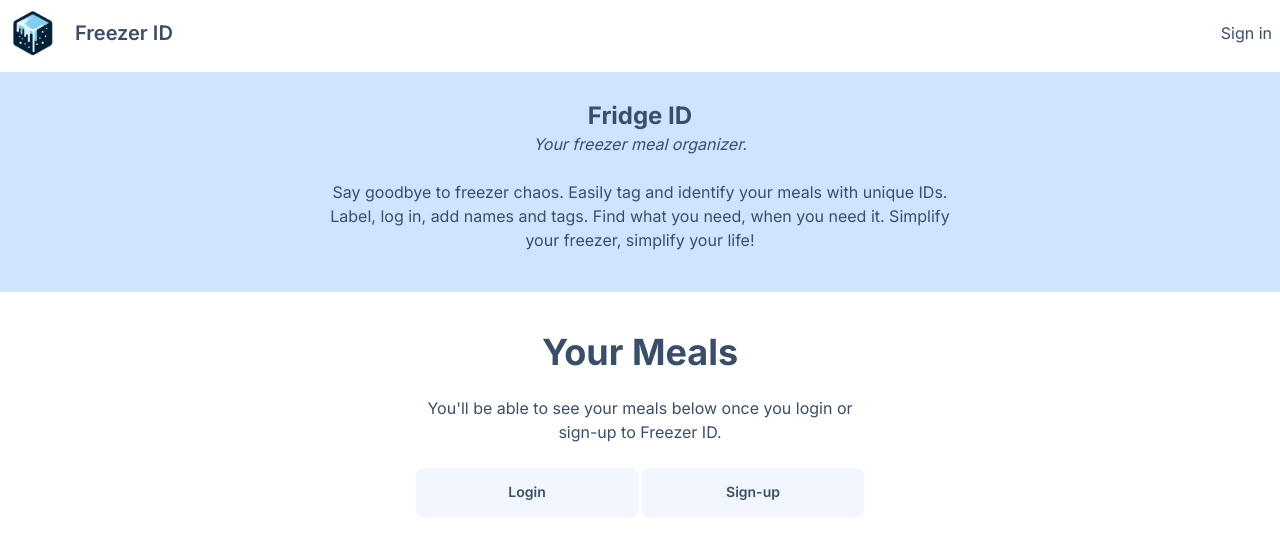
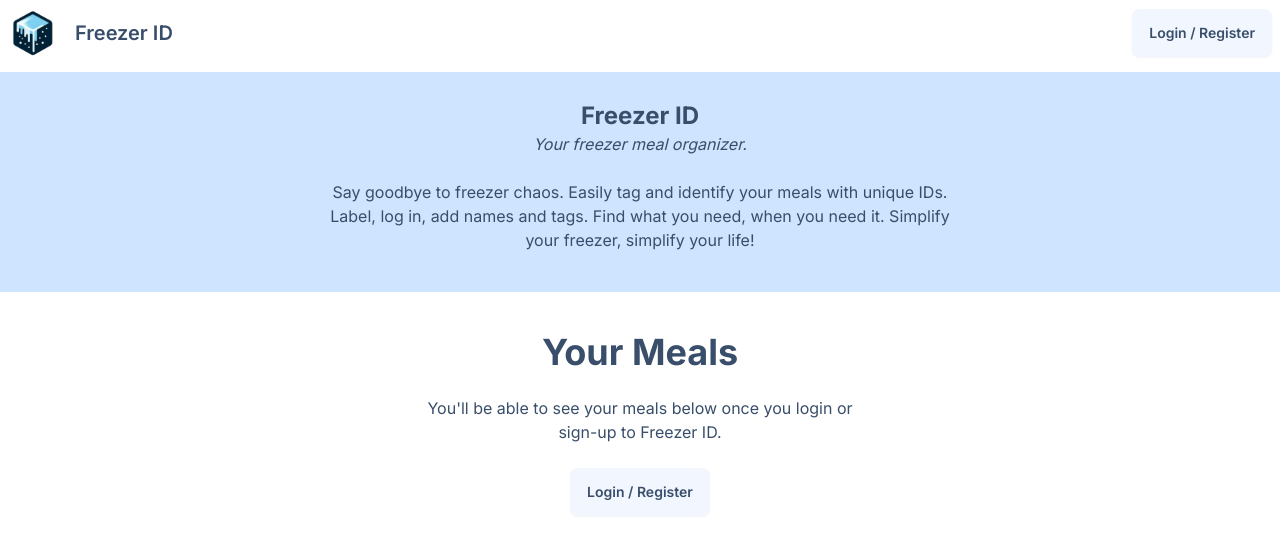
Before and after one commit to LukeHollandDev/freezerid, a Next.js app in the folder freezer-id/: page / in a window 1280 px wide. Shown: the top 554 px of the page. Built offline with nearby package versions, Linux system fonts and the light colour scheme; no server answers.

Commit message:
Implemented login and signout functionality and integrated it into the nav bar

```diff
--- /dev/null
+++ b/freezer-id/src/app/Items.tsx
@@ -0,0 +1,28 @@
+"use client"
+
+import Login from "./Login"
+import { useSession } from "next-auth/react"
+
+export default function Items() {
+    const { data: session } = useSession()
+
+    return (
+        <div>
+            {!session &&
+                <div className="hero">
+                    <div className="hero-content text-center">
+                        <div className="max-w-md">
+                            <h1 className="text-4xl font-bold">Your Meals</h1>
+                            <p className="py-6">You'll be able to see your meals below once you login or sign-up to Freezer ID.</p>
+                            <Login />
+                        </div>
+                    </div>
+                </div>
+            }
+            {session &&
+                <div className="text-center">Items will go here!</div>
+            }
+        </div>
+
+    )
+}
--- a/freezer-id/src/app/ItemsNotLoggedIn.tsx
+++ /dev/null
@@ -1,20 +0,0 @@
-import LoginModal from "./LoginModal"
-
-export default function ItemsNotLoggedIn() {
-    return (
-        <div className="hero">
-            <div className="hero-content text-center">
-                <div className="max-w-md">
-                    <h1 className="text-4xl font-bold">Your Meals</h1>
-                    <p className="py-6">You'll be able to see your meals below once you login or sign-up to Freezer ID.</p>
-                    <div className="grid gap-1 grid-cols-2">
-                        <LoginModal />
-                        <div>
-                            <button className="btn btn-block">Sign-up</button>
-                        </div>
-                    </div>
-                </div>
-            </div>
-        </div>
-    )
-}
--- /dev/null
+++ b/freezer-id/src/app/Login.tsx
@@ -0,0 +1,37 @@
+"use client"
+
+import { useSession, signIn, signOut } from "next-auth/react"
+import Image from "next/image"
+
+export default function Login() {
+    const { data: session } = useSession()
+
+    return (
+        <div>
+            <div className="dropdown dropdown-end dropdown-hover">
+                <button className="btn btn-block" tabIndex={0} >
+                    Login / Register
+                </button>
+                <div tabIndex={0} className="dropdown-content z-[1] menu p-2 shadow bg-base-100 rounded-box w-80">
+                    {session &&
+                        <div className="text-center">
+                            <p>You're currently signed in.</p>
+                            <button className="btn" onClick={() => signOut()}>
+                                Sign Out
+                            </button>
+                        </div>
+
+                    }
+                    {!session &&
+                        <button className="btn" onClick={() => signIn('google')}>
+                            <Image src="https://fonts.gstatic.com/s/i/productlogos/googleg/v6/24px.svg" width={24} height={24} alt="Google G Logo" />
+                            Login / Sign-up with Google
+                        </button>
+                    }
+
+                </div>
+            </div>
+
+        </div>
+    )
+}
--- a/freezer-id/src/app/LoginModal.tsx
+++ /dev/null
@@ -1,35 +0,0 @@
-"use client"
-
-export default function LoginModal() {
-    return (
-        <div>
-            <button className="btn btn-block" onClick={() => (document.getElementById('my_modal_1') as HTMLFormElement).showModal()}>
-                Login
-            </button>
-            <dialog id="my_modal_1" className="modal">
-                <div className="modal-box">
-                    <h3 className="font-bold text-lg text-center">Login</h3>
-                    <form method="dialog">
-                        <button className="btn btn-sm btn-circle btn-ghost absolute right-2 top-2">✕</button>
-                    </form>
-                    <form method="dialog">
-                        <label className="form-control w-full">
-                            <div className="label">
-                                <span className="label-text">Username</span>
-                            </div>
-                            <input type="text" placeholder="Type here" className="input input-bordered w-full" />
-                        </label>
-                        <label className="form-control w-full">
-                            <div className="label">
-                                <span className="label-text">Password</span>
-                            </div>
-                            <input type="password" placeholder="Type here" className="input input-bordered w-full" />
-                        </label>
-                        <br />
-                        <button className="btn w-full" type="submit">Login</button>
-                    </form>
-                </div>
-            </dialog>
-        </div>
-    )
-}
--- a/freezer-id/src/app/NavBar.tsx
+++ b/freezer-id/src/app/NavBar.tsx
@@ -1,8 +1,8 @@
 "use client"
 
 import Image from "next/image"
-import LoginModal from "./LoginModal"
-import { useSession, signIn, signOut } from "next-auth/react"
+import Login from "./Login"
+import { useSession, signOut } from "next-auth/react"
 
 export default function NavBar() {
     const { data: session } = useSession()
@@ -14,11 +14,22 @@
                 <a className="btn btn-ghost text-xl">Freezer ID</a>
             </div>
             <div className="navbar-end">
-                {/* <LoginModal /> */}
-                {session ?
-                    <button onClick={() => signOut()}>Sign out</button>
-                    :
-                    <button onClick={() => signIn()}>Sign in</button>
+                {session &&
+                    <div className="dropdown dropdown-end">
+                        <div tabIndex={0} role="button" className="btn btn-ghost btn-circle avatar">
+                            <div className="w-10 rounded-full">
+                                <img alt="Tailwind CSS Navbar component" src={session?.user?.image as string} />
+                            </div>
+                        </div>
+                        <div tabIndex={0} className="mt-3 z-[1] p-2 shadow menu menu-sm dropdown-content bg-base-100 rounded-box w-52">
+                            <button className="btn" onClick={() => signOut()}>
+                                Sign Out
+                            </button>
+                        </div>
+                    </div>
+                }
+                {!session &&
+                    <Login />
                 }
             </div>
         </div>
--- a/freezer-id/src/app/WelcomeHero.tsx
+++ b/freezer-id/src/app/WelcomeHero.tsx
@@ -3,7 +3,7 @@
         <div className="hero bg-primary-content">
             <div className="hero-content text-center">
                 <div className="max-w-prose">
-                    <h1 className="text-2xl font-bold pt-3">Fridge ID</h1>
+                    <h1 className="text-2xl font-bold pt-3">Freezer ID</h1>
                     <h2 className="italic">Your freezer meal organizer.</h2>
                     <p className="py-6">Say goodbye to freezer chaos. Easily tag and identify your meals with unique IDs. Label, log in, add names and tags. Find what you need, when you need it. Simplify your freezer, simplify your life!</p>
                 </div>
--- a/freezer-id/src/app/page.tsx
+++ b/freezer-id/src/app/page.tsx
@@ -1,4 +1,4 @@
-import ItemsNotLoggedIn from "./ItemsNotLoggedIn"
+import Items from "./Items"
 import WelcomeHero from "./WelcomeHero"
 
 export default function Home() {
@@ -6,7 +6,7 @@
     <main>
       <WelcomeHero />
       <br />
-      <ItemsNotLoggedIn />
+      <Items />
     </main>
   )
 }
```
